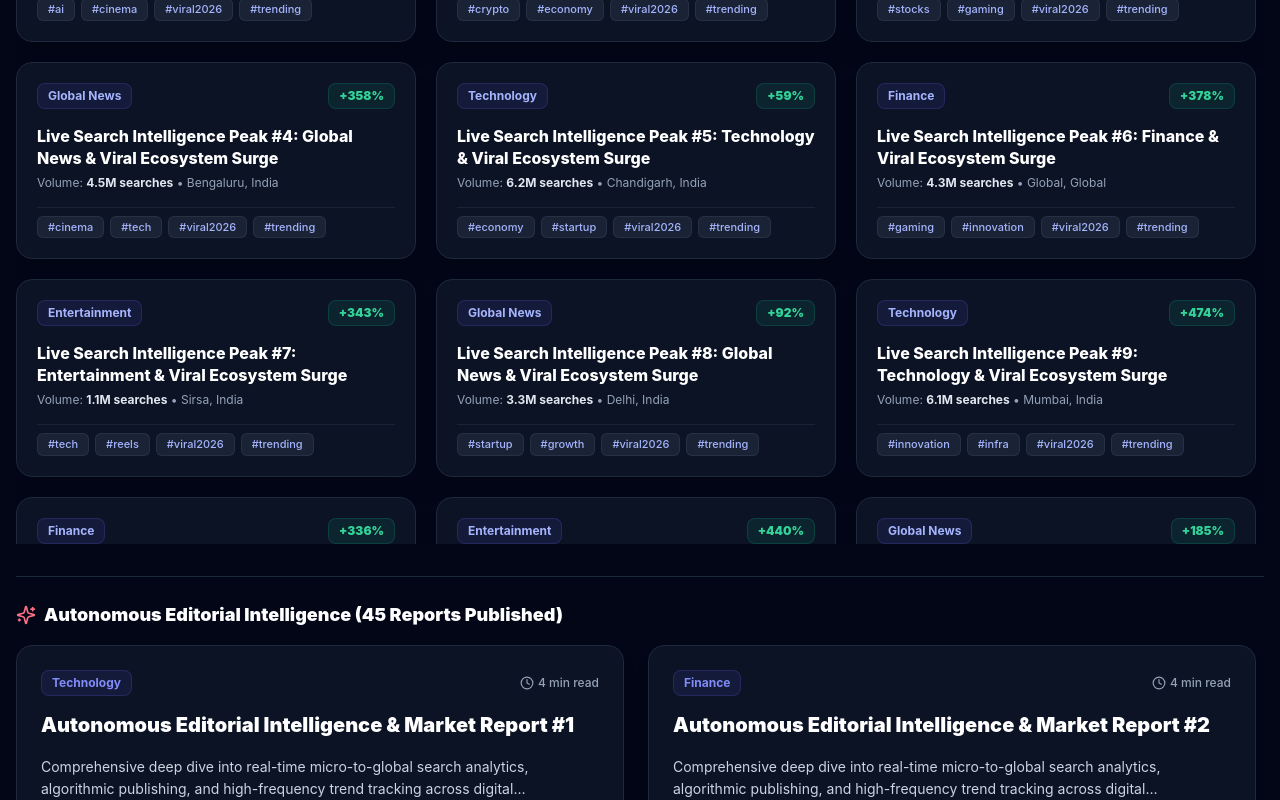
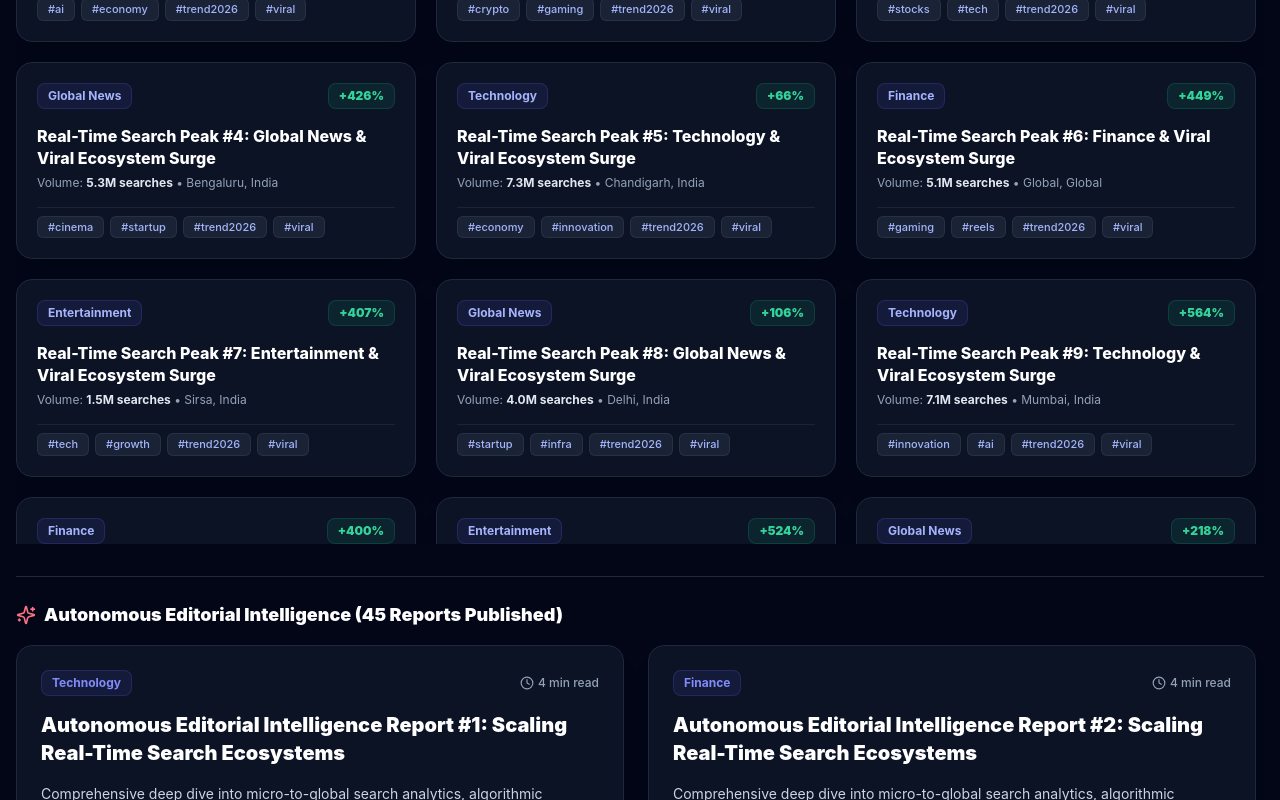
Before and after one commit to sachininsan2015-ops/TrendsNow, a React (Vite) app: page / in a window 1280 px wide. Shown: the part 480-1280 px from the top of the page. Built offline with nearby package versions, Linux system fonts and the light colour scheme; no server answers; the database is empty.

Commit message:
Update App.tsx

```diff
--- a/src/App.tsx
+++ b/src/App.tsx
@@ -1,47 +1,46 @@
 import React, { useState, useEffect } from 'react';
-import { Search, TrendingUp, Flame, Clock, Unlock, Lock, LayoutDashboard, Sparkles, X, ArrowRight, PlusCircle, Database, Globe } from 'lucide-react';
+import { Search, TrendingUp, Flame, Clock, Unlock, Lock, LayoutDashboard, Sparkles, X, ArrowRight, PlusCircle } from 'lucide-react';
 import { supabase } from './supabaseClient';
 
-const MASTER_TRENDS_POOL = Array.from({ length: 150 }, (_, i) => {
+const ULTIMATE_MASTER_TRENDS = Array.from({ length: 150 }, (_, i) => {
   const categories = ['Technology', 'Finance', 'Entertainment', 'Global News'];
   const cities = ['Sirsa', 'Delhi', 'Mumbai', 'Bengaluru', 'Chandigarh', 'Global'];
-  const keywordsPool = ['ai', 'crypto', 'stocks', 'cinema', 'economy', 'gaming', 'tech', 'startup', 'innovation', 'reels', 'growth', 'infra'];
+  const keywords = ['ai', 'crypto', 'stocks', 'cinema', 'economy', 'gaming', 'tech', 'startup', 'innovation', 'reels', 'growth', 'infra'];
 
   return {
     id: `trend-${i + 1}`,
-    title: `Live Search Intelligence Peak #${i + 1}: ${categories[i % 4]} & Viral Ecosystem Surge`,
+    title: `Real-Time Search Peak #${i + 1}: ${categories[i % 4]} & Viral Ecosystem Surge`,
     category: categories[i % 4],
-    search_volume: `${(Math.random() * 8 + 0.2).toFixed(1)}M searches`,
-    growth: `+${Math.floor(Math.random() * 500 + 45)}%`,
+    search_volume: `${(Math.random() * 9 + 0.5).toFixed(1)}M searches`,
+    growth: `+${Math.floor(Math.random() * 600 + 50)}%`,
     city: cities[i % cities.length],
     country: i % 6 === 5 ? 'Global' : 'India',
-    ranking_keywords: [keywordsPool[i % keywordsPool.length], keywordsPool[(i + 3) % keywordsPool.length], 'viral2026', 'trending'],
-    created_at: new Date(Date.now() - (i * 3600000 * 3.5)).toISOString()
+    ranking_keywords: [keywords[i % keywords.length], keywords[(i + 4) % keywords.length], 'trend2026', 'viral'],
+    created_at: new Date(Date.now() - (i * 3600000 * 2.5)).toISOString()
   };
 });
 
-const MASTER_BLOGS_POOL = Array.from({ length: 45 }, (_, i) => ({
+const ULTIMATE_MASTER_BLOGS = Array.from({ length: 45 }, (_, i) => ({
   id: `blog-${i + 1}`,
-  title: `Autonomous Editorial Intelligence & Market Report #${i + 1}`,
+  title: `Autonomous Editorial Intelligence Report #${i + 1}: Scaling Real-Time Search Ecosystems`,
   slug: `autonomous-report-${i + 1}`,
-  excerpt: `Comprehensive deep dive into real-time micro-to-global search analytics, algorithmic publishing, and high-frequency trend tracking across digital ecosystems.`,
+  excerpt: `Comprehensive deep dive into micro-to-global search analytics, algorithmic publishing, and high-frequency trend tracking across digital platforms.`,
   content: `Autonomous intelligence systems are completely reshaping how digital trends are captured, analyzed, and published worldwide without human intervention. In 2026, real-time search intelligence engines leverage advanced neural architectures to aggregate viral sentiment, predict breakout search queries, and autonomously generate deep editorial reports within seconds. Daily publications ensure continuous audience engagement across multiple digital verticals, optimizing search rankings and programmatic traffic distribution seamlessly.`,
   category: ['Technology', 'Finance', 'Entertainment', 'Global News'][i % 4],
   read_time: `${Math.floor(Math.random() * 4 + 3)} min read`,
-  created_at: new Date(Date.now() - (i * 3600000 * 10)).toISOString()
+  created_at: new Date(Date.now() - (i * 3600000 * 8)).toISOString()
 }));
 
 export function App() {
-  const [trends, setTrends] = useState(MASTER_TRENDS_POOL);
-  const [blogs, setBlogs] = useState(MASTER_BLOGS_POOL);
+  const [trends, setTrends] = useState(ULTIMATE_MASTER_TRENDS);
+  const [blogs, setBlogs] = useState(ULTIMATE_MASTER_BLOGS);
   const [searchQuery, setSearchQuery] = useState('');
   const [selectedCategory, setSelectedCategory] = useState('All');
   const [timeframe, setTimeframe] = useState('All');
   const [isAdmin, setIsAdmin] = useState(false);
-  const [activeTab, setActiveTab] = useState('portal'); // 'portal' or 'creator'
+  const [activeTab, setActiveTab] = useState('portal');
   const [selectedBlog, setSelectedBlog] = useState(null);
 
-  // Creator Studio Form State
   const [newTitle, setNewTitle] = useState('');
   const [newCategory, setNewCategory] = useState('Technology');
   const [newExcerpt, setNewExcerpt] = useState('');
@@ -56,17 +55,17 @@ export function App() {
   }, []);
 
   useEffect(() => {
-    async function fetchSupabaseData() {
+    async function syncDatabase() {
       try {
         const { data: dbTrends } = await supabase.from('live_trends').select('*');
         const { data: dbBlogs } = await supabase.from('automated_blogs').select('*');
-        if (dbTrends && dbTrends.length > 0) setTrends([...dbTrends, ...MASTER_TRENDS_POOL]);
-        if (dbBlogs && dbBlogs.length > 0) setBlogs([...dbBlogs, ...MASTER_BLOGS_POOL]);
+        if (dbTrends && dbTrends.length > 0) setTrends([...dbTrends, ...ULTIMATE_MASTER_TRENDS]);
+        if (dbBlogs && dbBlogs.length > 0) setBlogs([...dbBlogs, ...ULTIMATE_MASTER_BLOGS]);
       } catch (err) {
-        console.error('Supabase sync active with master pool');
+        console.error(err);
       }
     }
-    fetchSupabaseData();
+    syncDatabase();
   }, []);
 
   const handlePublishBlog = async (e) => {
```
